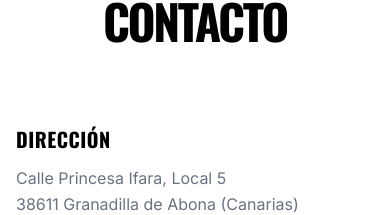
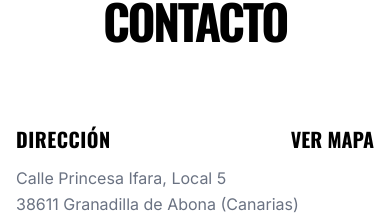
Before and after one commit to thefckingcompany/tfc-web, a React (Vite) app: page / in a window 390 px wide. Shown: the part 4740-4955 px from the top of the page. Built offline with nearby package versions, Linux system fonts and the light colour scheme.

Commit message:
Add 'VER MAPA' button to Location section for consistency with Phone section

```diff
--- a/src/components/home/LocationTeaser.tsx
+++ b/src/components/home/LocationTeaser.tsx
@@ -17,9 +17,19 @@ export const LocationTeaser = () => {
 
                     {/* Dirección */}
                     <div className="group border-b border-gray-200 pb-8">
-                        <h3 className="text-xl font-oswald font-bold uppercase tracking-wide group-hover:text-gray-600 transition-colors mb-3">
-                            Dirección
-                        </h3>
+                        <div className="flex justify-between items-baseline mb-3">
+                            <h3 className="text-xl font-oswald font-bold uppercase tracking-wide group-hover:text-gray-600 transition-colors">
+                                Dirección
+                            </h3>
+                            <a
+                                href="https://www.google.com/maps/search/?api=1&query=Calle+Princesa+Ifara,+Local+5,+38611+San+Isidro"
+                                target="_blank"
+                                rel="noopener noreferrer"
+                                className="text-xl font-bold font-oswald hover:text-gray-600 transition-colors uppercase"
+                            >
+                                VER MAPA
+                            </a>
+                        </div>
                         <p className="text-gray-500 text-base leading-relaxed font-sans">
                             Calle Princesa Ifara, Local 5<br />
                             38611 Granadilla de Abona (Canarias)
```
